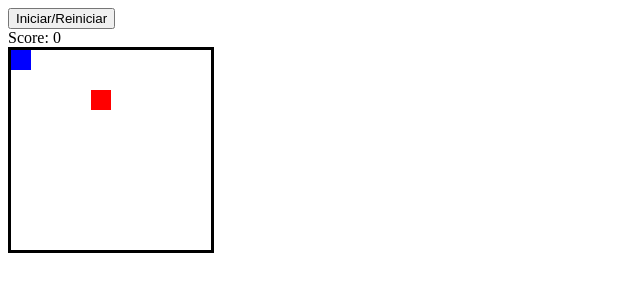
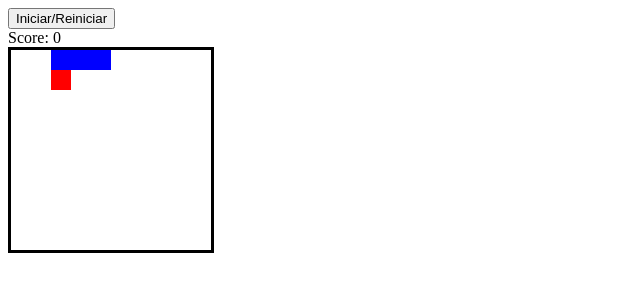
Before and after one commit to raulfranck/javascript-projects, a plain HTML site: page snake-game/index.html in a window 1280 px wide. Both pictures are taken after a click on the button "Iniciar/Reiniciar". Shown: the whole page, without its empty margins (0-640 px from the left). Drawn offline with Linux system fonts and the light colour scheme.

Commit message:
finish snake game

```diff
--- a/snake-game/index.html
+++ b/snake-game/index.html
@@ -42,7 +42,7 @@
         <div></div>
         <div></div>
         <div></div>
-        <div class="apple"></div>
+        <div></div>
         <div></div>
         <div></div>
         <div></div>
--- a/snake-game/index.js
+++ b/snake-game/index.js
@@ -1,40 +1,94 @@
 document.addEventListener('DOMContentLoaded', () => {
-    const squeres = document.querySelectorAll('.grid div');
-    const scoreDisplay = document.querySelector('.score span');
-    const startBtn = document.querySelector('.start');
+    const squares = document.querySelectorAll('.grid div')
+    const scoreDisplay = document.querySelector('span')
+    const startBtn = document.querySelector('.start')
 
     const width = 10
-    let currnteIndex = 0;
-    let appleIndex = 0;
-    let currentSnake = [2, 1, 0];
-    let direction = 1;
-    let score = 0;
-    let speed = 0.9;
-    let intervalTime = 0;
-    let interval = 0;
+    let currentIndex = 0 //so first div in our grid
+    let appleIndex = 0 //so first div in our grid
+    let currentSnake = [2,1,0]
+    let direction = 1
+    let score = 0
+    let speed = 0.9
+    let intervalTime = 0
+    let interval = 0
 
-    /* Iniciando e reinicianto o jogo */
+
+    //to start, and restart the game
     function startGame() {
-        currentSnake.forEach(index => squeres[index].classList.remove('snake'));
-        squeres[appleIndex].classList.remove('apple');
-        clearInterval(interval)
-        score = 0;
+      currentSnake.forEach(index => squares[index].classList.remove('snake'))
+      squares[appleIndex].classList.remove('apple')
+      clearInterval(interval)
+      score = 0
+      randomApple()
+      direction = 1
+      scoreDisplay.innerText = score
+      intervalTime = 1000
+      currentSnake = [2,1,0]
+      currentIndex = 0
+      currentSnake.forEach(index => squares[index].classList.add('snake'))
+      interval = setInterval(moveOutcomes, intervalTime)
     }
 
 
+    //function that deals with ALL the ove outcomes of the Snake
+    function moveOutcomes() {
+
+      //deals with snake hitting border and snake hitting self
+      if (
+        (currentSnake[0] + width >= (width * width) && direction === width ) || //if snake hits bottom
+        (currentSnake[0] % width === width -1 && direction === 1) || //if snake hits right wall
+        (currentSnake[0] % width === 0 && direction === -1) || //if snake hits left wall
+        (currentSnake[0] - width < 0 && direction === -width) ||  //if snake hits the top
+        squares[currentSnake[0] + direction].classList.contains('snake') //if snake goes into itself
+      ) {
+        return clearInterval(interval) //this will clear the interval if any of the above happen
+      }
+
+      const tail = currentSnake.pop() //removes last ite of the array and shows it
+      squares[tail].classList.remove('snake')  //removes class of snake from the TAIL
+      currentSnake.unshift(currentSnake[0] + direction) //gives direction to the head of the array
+
+      //deals with snake getting apple
+      if(squares[currentSnake[0]].classList.contains('apple')) {
+        squares[currentSnake[0]].classList.remove('apple')
+        squares[tail].classList.add('snake')
+        currentSnake.push(tail)
+        randomApple()
+        score++
+        scoreDisplay.textContent = score
+        clearInterval(interval)
+        intervalTime = intervalTime * speed
+        interval = setInterval(moveOutcomes, intervalTime)
+      }
+      squares[currentSnake[0]].classList.add('snake')
+    }
+
+
+    //generate new apple once apple is eaten
+    function randomApple() {
+      do{
+        appleIndex = Math.floor(Math.random() * squares.length)
+      } while(squares[appleIndex].classList.contains('snake')) //making sure apples dont appear on the snake
+      squares[appleIndex].classList.add('apple')
+    }
+
+
+    //assign functions to keycodes
     function control(e) {
-        squeres[currentIndex].classList.remove('snake'); /* estamos removendo a classe de cobra de todos os quadrados */
+      squares[currentIndex].classList.remove('snake')
 
-        if(e.keyCode === 39) { /* Capturando evento de tecla das setas, definindo a direção da cobra */
-            direction = 1;
-        } else if(e.keyCode === 38) {
-            direction = -width;
-        } else if(e.keyCode === 37) {
-            direction = -1;
-        } else if(e.keyCode === 40) {
-            direction = +width;
-        }
+      if(e.keyCode === 39) {
+        direction = 1 //if we press the right arrow on our keyboard, the snake will go right one
+      } else if (e.keyCode === 38) {
+        direction = -width // if we press the up arrow, the snake will go back ten divs, appearing to go up
+      } else if (e.keyCode === 37) {
+        direction = -1 // if we press left, the snake will go left one div
+      } else if (e.keyCode === 40) {
+        direction = +width //if we press down, the snake head will instantly appear in the div ten divs from where you are now
+      }
     }
 
     document.addEventListener('keyup', control)
-})
+    startBtn.addEventListener('click', startGame)
+  })
```
